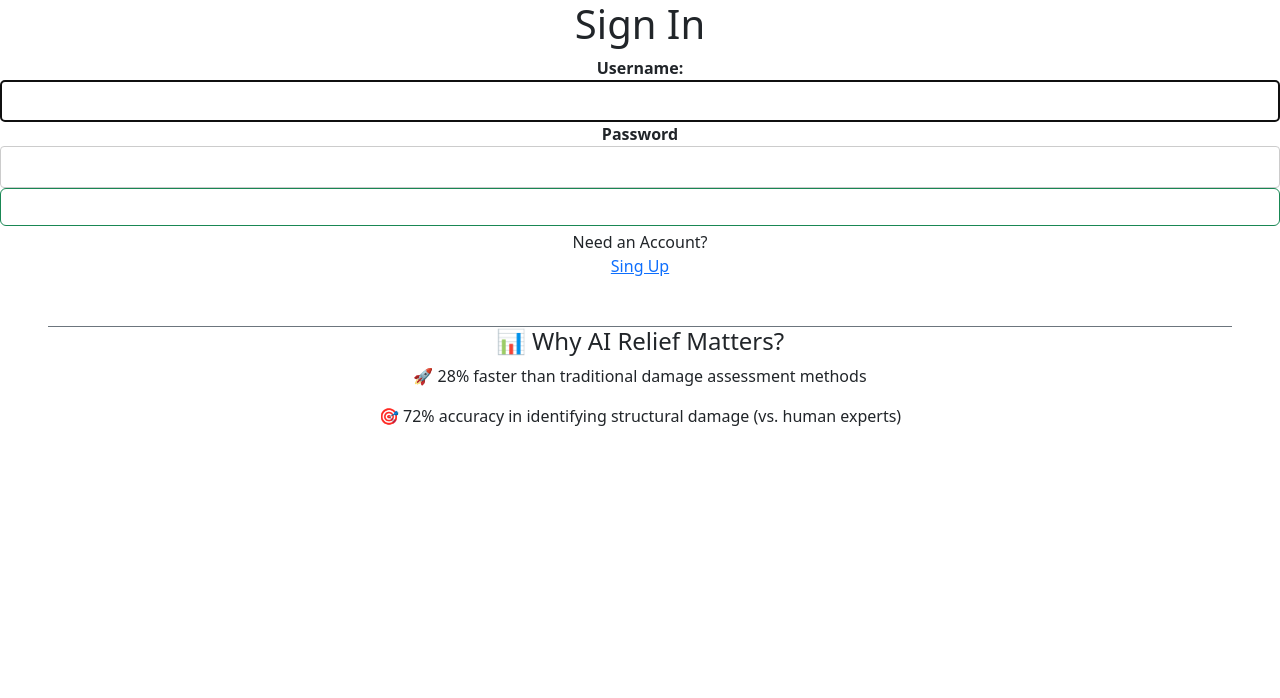
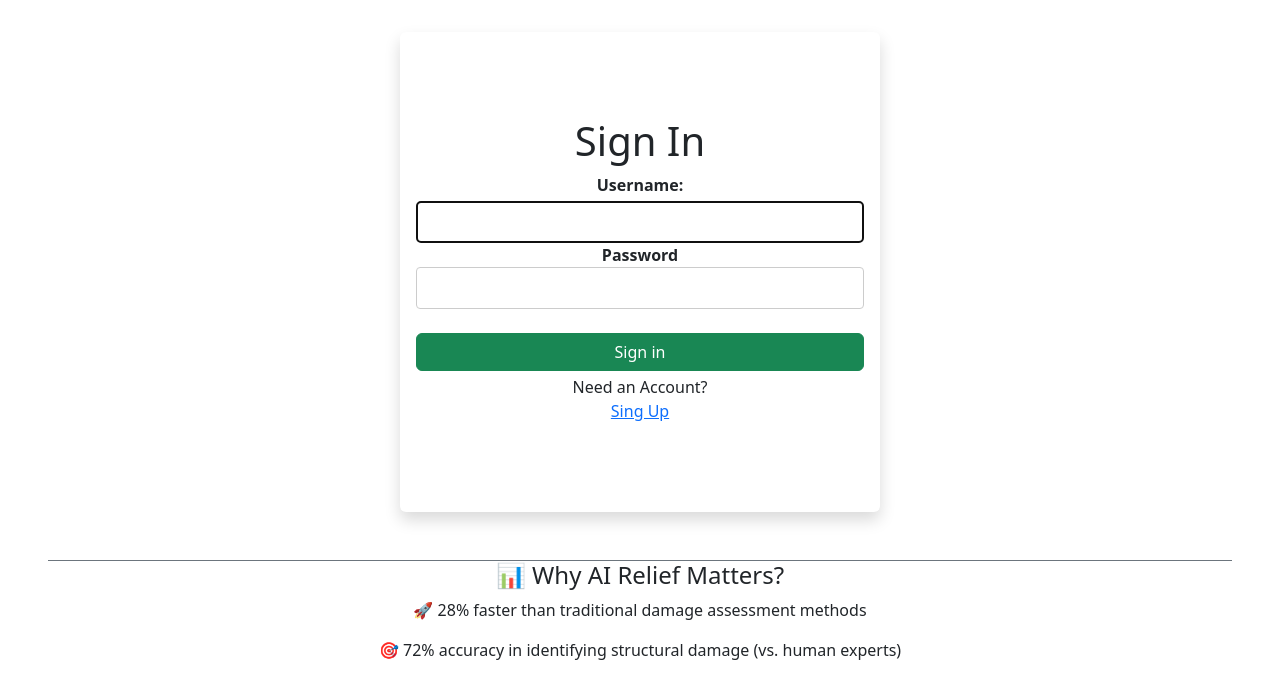
Before and after one commit to alfcomputacion/ai-relief-react, a React (Vite) app in the folder ai-relief-r/: page /aboutus in a window 1280 px wide. Shown: the top 698 px of the page. Built offline with nearby package versions, Linux system fonts and the light colour scheme.

Commit message:
works with api

```diff
--- a/ai-relief-r/src/components/AgentNextSteps.jsx
+++ b/ai-relief-r/src/components/AgentNextSteps.jsx
@@ -56,7 +56,7 @@ const handleInput = (e)=>{
     }
 
       // try {
-        const response = await fetch ('http://127.0.0.1:8000/api/airelief/text/',{
+        const response = await fetch ('https://relief.a.alfcomputacion.com/api/airelief/text/',{
           // headers: {
 
           //   "Content-Type": "multipart/form-data",
--- a/ai-relief-r/src/components/AudioToText.jsx
+++ b/ai-relief-r/src/components/AudioToText.jsx
@@ -23,7 +23,7 @@ export default function AudioRecorder() {
       const formData = new FormData();
       formData.append("audio", audioBlob, "audio.webm");
 
-      const response = await fetch("http://127.0.0.1:8000/api/airelief/upload/", {
+      const response = await fetch("https://relief.a.alfcomputacion.com/api/airelief/upload/", {
         method: "POST",
         body: formData,
       });
--- a/ai-relief-r/src/components/ImageAssessment.jsx
+++ b/ai-relief-r/src/components/ImageAssessment.jsx
@@ -57,7 +57,7 @@ const handleInput = (e)=>{
     }
 
       // try {
-        const response = await fetch ('http://127.0.0.1:8000/api/airelief/',{
+        const response = await fetch ('https://relief.a.alfcomputacion.com/api/airelief/',{
           // headers: {
 
           //   "Content-Type": "multipart/form-data",
--- a/ai-relief-r/src/components/Login.jsx
+++ b/ai-relief-r/src/components/Login.jsx
@@ -62,7 +62,7 @@ function getCookie(cname) {
       const d = new Date();
       try{
 
-        const response = await fetch("http://127.0.0.1:8000/api/token/", {
+        const response = await fetch("https://relief.a.alfcomputacion.com/api/token/", {
           method: "POST",
           headers: {
             "Content-Type": "application/json",
@@ -113,7 +113,7 @@ function getCookie(cname) {
     <>
     {
 
-    <section className='section-login'>
+    <section className='section-login shadow p-3 mb-5 bg-white rounded'>
       {/* <p ref={errRef} className={errMsg? "errmsg" :
       "offscreen"} aria-live='assertive'>{errMsg}</p> */}
       {errMsg ? (<p>{errMsg}</p>): (
@@ -122,6 +122,7 @@ function getCookie(cname) {
         <h1>Sign In</h1>
         <label htmlFor='username'>Username:</label>
         <input
+            className='mt-1'
             type='text'
             id='username'
             ref={userRef}
@@ -142,7 +143,7 @@ function getCookie(cname) {
         <div>
           <div className="d-grid">
             <button
-              className='btn btn-outline-success text-white'
+              className='btn btn-success text-white mt-4'
               onClick={()=>handleSubmit()}
             >Sign in
             </button>
--- a/ai-relief-r/src/index.css
+++ b/ai-relief-r/src/index.css
@@ -58,3 +58,17 @@ ul {
   border-bottom: 2px solid white;
 
 }
+
+.section-login {
+
+  display: flex;
+  justify-content: center;
+  align-items: center;
+  padding: 2rem;
+  margin: auto;
+  margin-top: 2rem;
+  width: 30rem;
+  height: 30rem;
+  border-radius: 5%;
+
+}
```
Also changed, not shown: 1 other file (tests, documents, lock files or other folders).
